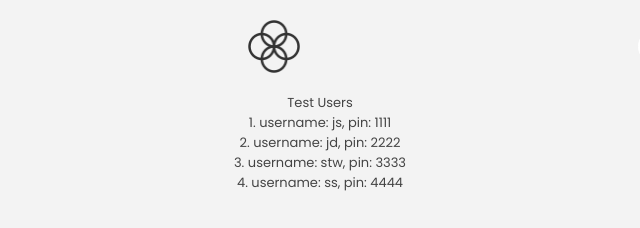
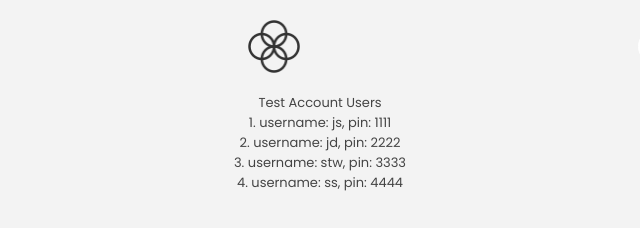
Before and after one commit to bilalturkmen/bankist, a plain HTML site: page index.html in a window 1280 px wide. Shown: the full height of the page, 320-960 px from the left. Drawn offline with Linux system fonts and the light colour scheme.

Commit message:
Modified some word

```diff
--- a/index.html
+++ b/index.html
@@ -45,7 +45,7 @@
         align-items: center;
       "
     >
-      <p>Test Users</p>
+      <p>Test Account Users</p>
       <p>1. username: js, pin: 1111</p>
       <p>2. username: jd, pin: 2222</p>
       <p>3. username: stw, pin: 3333</p>
```
